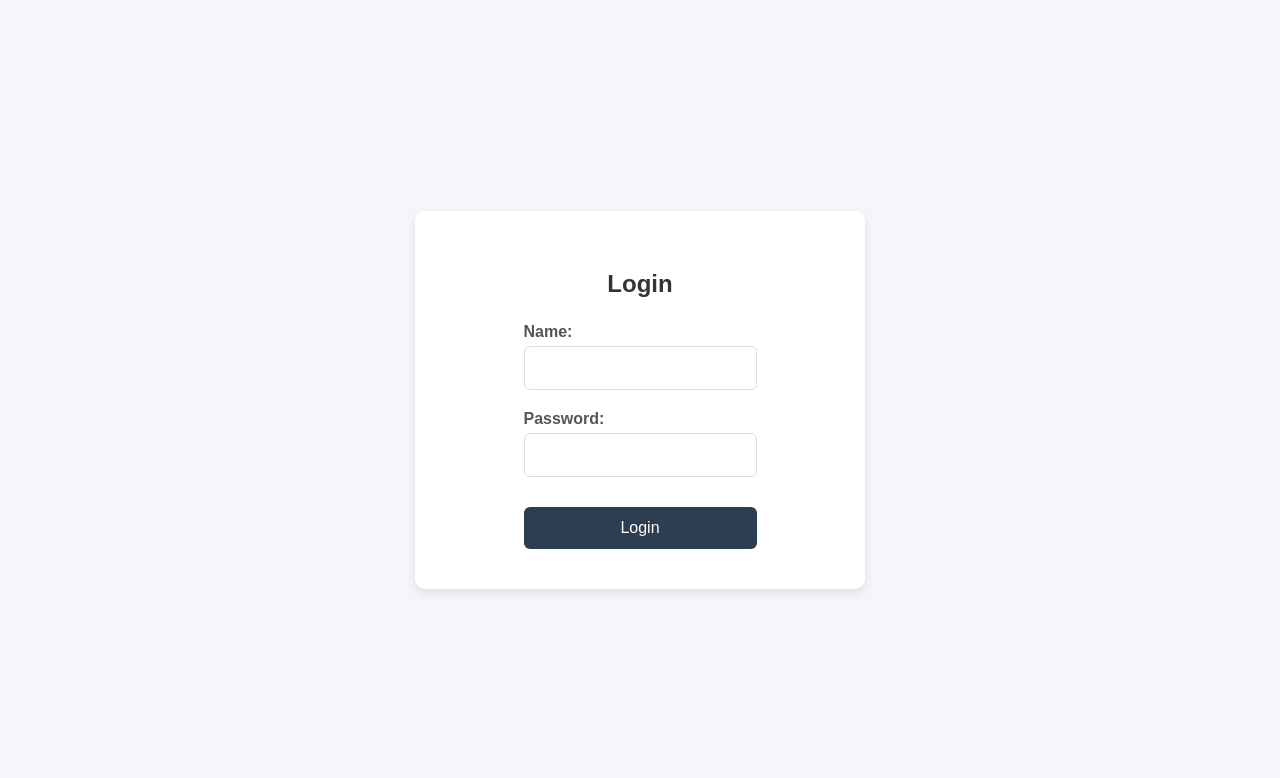
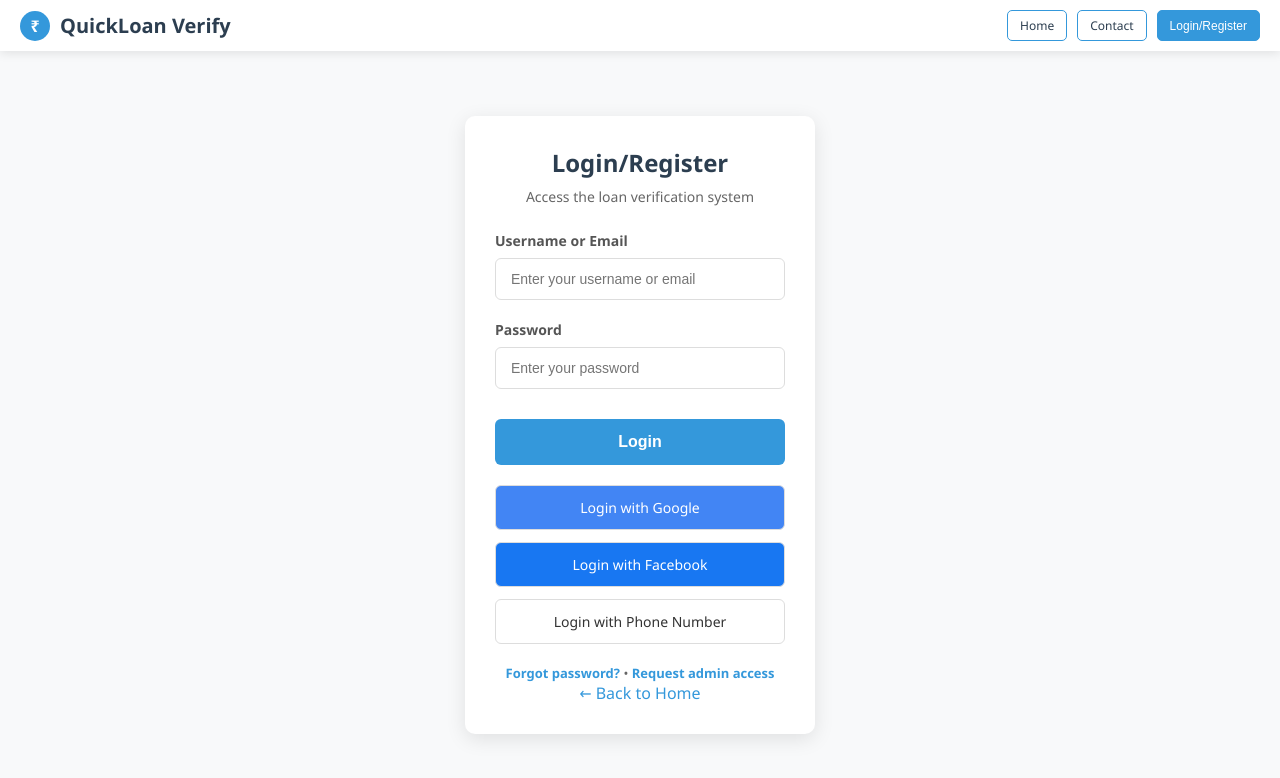
Before and after one commit to yaswanth-ram-sanapthi/loan-approval-system-, a plain HTML site: page login2.html in a window 1280 px wide. Drawn offline with Linux system fonts and the light colour scheme.

Commit message:
Update login2.html

```diff
--- a/login2.html
+++ b/login2.html
@@ -1,94 +1,257 @@
 <!DOCTYPE html>
 <html>
 <head>
-    <title>Formal Login Page</title>
+    <title>Login - Loan Verification Portal</title>
     <style>
+        * {
+            margin: 0;
+            padding: 0;
+            box-sizing: border-box;
+        }
+
         body {
+            display: flex;
+            flex-direction: column;
+            min-height: 100vh;
+            background: #f8f9fa;
+            font-family: 'Segoe UI', Tahoma, Geneva, Verdana, sans-serif;
+            margin: 0;
+        }
+
+        /* Navigation Bar */
+        .navbar {
+            display: flex;
+            justify-content: space-between;
+            align-items: center;
+            padding: 10px 20px;
+            background: #FFFFFF;
+            box-shadow: 0 2px 10px rgba(0, 0, 0, 0.1);
+            position: fixed;
+            width: 100%;
+            top: 0;
+            z-index: 1000;
+        }
+
+        .logo {
+            display: flex;
+            align-items: center;
+            font-size: 20px;
+            font-weight: bold;
+            color: #2C3E50;
+        }
+
+        .logo-icon {
+            width: 30px;
+            height: 30px;
+            background: #3498db;
+            border-radius: 50%;
+            display: flex;
+            align-items: center;
+            justify-content: center;
+            margin-right: 10px;
+            color: white;
+            font-size: 16px;
+        }
+
+        .nav-buttons {
+            display: flex;
+            gap: 10px;
+        }
+
+        .nav-button {
+            background: transparent;
+            color: #2C3E50;
+            border: 1px solid #3498db;
+            padding: 6px 12px;
+            border-radius: 5px;
+            cursor: pointer;
+            font-size: 12px;
+            transition: all 0.3s ease;
+            text-decoration: none;
+        }
+
+        .nav-button:hover {
+            background: #3498db;
+            color: white;
+        }
+
+        /* Main Content */
+        .main-content {
+            flex: 1;
             display: flex;
             flex-direction: column;
             align-items: center;
             justify-content: center;
-            min-height: 100vh;
-            background: #F4F6F9; /* Muted, professional background */
-            font-family: Arial, sans-serif;
-            margin: 0;
-        }
-
-        .login-container {
-            background: #FFFFFF; /* Clean, white form container */
-            padding: 40px 50px;
-            border-radius: 10px; /* Softer corners */
-            box-shadow: 0 4px 12px rgba(0, 0, 0, 0.1);
-            display: flex;
-            flex-direction: column;
-            align-items: center;
-            width: 350px; /* Set a fixed width for consistency */
-        }
-
-        h2 {
-            font-size: 24px;
-            font-weight: bold;
-            color: #333333; /* Darker, more formal text color */
-            margin-bottom: 25px;
+            padding-top: 80px;
+            padding-bottom: 30px;
             text-align: center;
         }
 
+        /* Login Container */
+        .login-container {
+            background: #FFFFFF;
+            padding: 30px;
+            border-radius: 10px;
+            box-shadow: 0 5px 20px rgba(0, 0, 0, 0.1);
+            width: 350px;
+            text-align: center;
+        }
+
+        .login-header {
+            margin-bottom: 25px;
+        }
+
+        .login-header h2 {
+            color: #2c3e50;
+            font-size: 24px;
+            margin-bottom: 8px;
+        }
+
+        .login-header p {
+            color: #666;
+            font-size: 14px;
+        }
+
         .input-group {
-            display: flex;
-            flex-direction: column; /* Stack label and input */
-            width: 100%;
             margin-bottom: 20px;
+            text-align: left;
         }
 
         label {
-            font-weight: bold;
-            color: #555555;
-            margin-bottom: 5px; /* Space between label and input */
-            text-align: left; /* Align labels to the left */
+            display: block;
+            margin-bottom: 8px;
+            font-weight: 600;
+            color: #555;
+            font-size: 14px;
         }
 
-        input[type="text"],
-        input[type="password"] {
-            padding: 12px; /* Increased padding for better feel */
-            border: 1px solid #DDDDDD; /* Lighter border color */
+        input {
+            width: 100%;
+            padding: 12px 15px;
+            border: 1px solid #ddd;
             border-radius: 6px;
-            width: 100%;
-            box-sizing: border-box; /* Ensures padding doesn't affect total width */
-            font-size: 16px;
+            font-size: 14px;
+            transition: border 0.3s;
+            box-sizing: border-box;
         }
 
-        button {
-            background: #2C3E50; /* A formal dark charcoal */
-            color: #fff;
+        input:focus {
+            border-color: #3498db;
+            outline: none;
+        }
+
+        .login-button {
+            width: 100%;
+            padding: 14px;
+            background: #3498db;
+            color: white;
             border: none;
-            padding: 12px 30px;
             border-radius: 6px;
+            font-size: 16px;
+            font-weight: 600;
             cursor: pointer;
-            font-size: 16px;
-            transition: background 0.3s ease; /* Smooth transition on hover */
-            width: 100%;
+            transition: background 0.3s;
             margin-top: 10px;
         }
 
-        button:hover {
-            background: #34495E; /* Slightly lighter charcoal on hover */
+        .login-button:hover {
+            background: #2980b9;
+        }
+
+        .login-options {
+            margin-top: 20px;
+            display: flex;
+            flex-direction: column;
+            gap: 12px;
+        }
+
+        .login-option-button {
+            width: 100%;
+            padding: 12px;
+            border: 1px solid #ddd;
+            border-radius: 6px;
+            font-size: 14px;
+            cursor: pointer;
+            background-color: white;
+            color: #333;
+            text-align: center;
+            text-decoration: none;
+            transition: background-color 0.3s;
+            box-sizing: border-box;
+        }
+
+        .login-option-button:hover {
+            background-color: #f0f0f0;
+        }
+
+        .login-footer {
+            margin-top: 20px;
+            font-size: 13px;
+            color: #666;
+        }
+
+        .login-footer a {
+            color: #3498db;
+            text-decoration: none;
+            font-weight: 600;
+        }
+
+        .login-footer a:hover {
+            text-decoration: underline;
+        }
+
+        .back-link {
+            margin-top: 20px;
+            color: #3498db;
+            text-decoration: none;
+            font-weight: 500;
+        }
+
+        .back-link:hover {
+            text-decoration: underline;
         }
     </style>
 </head>
 <body>
-    <div class="login-container">
-        <h2>Login</h2>
-        <form>
-            <div class="input-group">
-                <label for="name">Name:</label>
-                <input type="text" id="name" name="name" required>
+    <nav class="navbar">
+        <div class="logo">
+            <div class="logo-icon">₹</div>
+            <span>QuickLoan Verify</span>
+        </div>
+        <div class="nav-buttons">
+            <a href="loginpage.html" class="nav-button">Home</a>
+            <a href="#" class="nav-button">Contact</a>
+            <button class="nav-button" style="background: #3498db; color: white;">Login/Register</button>
+        </div>
+    </nav>
+
+    <div class="main-content">
+        <div class="login-container">
+            <div class="login-header">
+                <h2>Login/Register</h2>
+                <p>Access the loan verification system</p>
             </div>
-            <div class="input-group">
-                <label for="password">Password:</label>
-                <input type="password" id="password" name="password" required>
+            <form>
+                <div class="input-group">
+                    <label for="username">Username or Email</label>
+                    <input type="text" id="username" name="username" placeholder="Enter your username or email" required>
+                </div>
+                <div class="input-group">
+                    <label for="password">Password</label>
+                    <input type="password" id="password" name="password" placeholder="Enter your password" required>
+                </div>
+                <button type="submit" class="login-button">Login</button>
+            </form>
+            <div class="login-options">
+                <a href="#" class="login-option-button" style="background-color: #4285F4; color: white;">Login with Google</a>
+                <a href="#" class="login-option-button" style="background-color: #1877F2; color: white;">Login with Facebook</a>
+                <a href="#" class="login-option-button">Login with Phone Number</a>
             </div>
-            <button type="submit">Login</button>
-        </form>
+            <div class="login-footer">
+                <a href="#">Forgot password?</a> • <a href="#">Request admin access</a>
+            </div>
+            <a href="loginpage.html" class="back-link">← Back to Home</a>
+        </div>
     </div>
 </body>
 </html>
```
